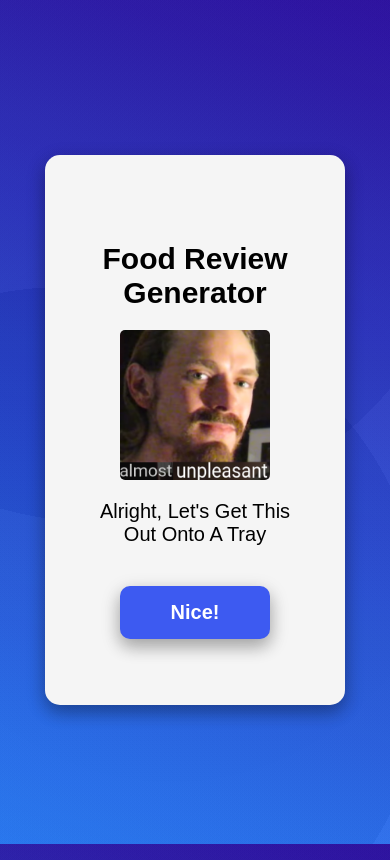
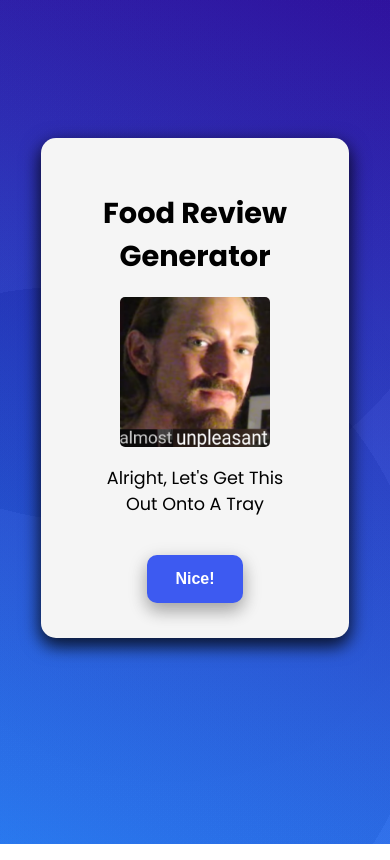
Before and after one commit to Datavahvero/FoodReviewGenerator, a plain HTML site: page index.html in a window 390 px wide. Drawn offline with Linux system fonts and the light colour scheme.

Commit message:
Changed the font and font size

```diff
--- a/style.css
+++ b/style.css
@@ -1,6 +1,8 @@
+@import url("https://fonts.googleapis.com/css2?family=Poppins:wght@400;700&display=swap");
+
 body {
-  font-family: "poppins", sans-serif;
-  height: 100vh;
+  font-family: "Poppins", sans-serif;
+  height: 90vh;
   display: flex;
   align-items: center;
   justify-content: center;
@@ -32,18 +34,17 @@ body {
 }
 
 h1 {
-  font-size: 40px;
+  font-size: 3rem;
   font-weight: bold;
 }
 
 p {
-  padding: auto;
-  font-size: 20px;
+  font-size: 1.5rem;
 }
 
 .card {
-  height: 450px;
-  width: 700px;
+  height: 30rem;
+  width: 55rem;
   display: flex;
   flex-direction: column;
   text-align: center;
@@ -52,12 +53,13 @@ p {
   background-color: whitesmoke;
   padding: 50px;
   border-radius: 15px;
-  box-shadow: 0 8px 16px 0 rgba(0, 0, 0, 0.2), 0 6px 20px 0 rgba(0, 0, 0, 0.19);
+  box-shadow: 0 8px 16px 0 rgba(0, 0, 0, 0.513),
+    0 6px 20px 0 rgba(0, 0, 0, 0.561);
 }
 
 button {
-  width: 150px;
-  font-size: 20px;
+  width: 6rem;
+  font-size: 1rem;
   font-weight: bold;
   margin-top: 20px;
   padding: 15px;
@@ -71,8 +73,8 @@ button {
 }
 
 button:hover {
-  box-shadow: 0 12px 16px 0 rgba(0, 0, 0, 0.24),
-    0 17px 50px 0 rgba(0, 0, 0, 0.19);
+  box-shadow: 0 12px 16px 0 rgba(0, 0, 0, 0.589),
+    0 17px 50px 0 rgba(0, 0, 0, 0.493);
 }
 
 img {
@@ -83,8 +85,8 @@ img {
 
 @media only screen and (max-width: 800px) {
   .card {
-    height: 450px;
-    width: 550px;
+    height: 35rem;
+    width: 20rem;
   }
 
   img {
@@ -96,27 +98,40 @@ img {
 
 @media only screen and (max-width: 650px) {
   .card {
-    height: 500px;
-    width: 400px;
+    height: 35rem;
+    width: 20rem;
   }
 }
 
-@media only screen and (max-width: 515px) {
+@media only screen and (max-width: 500px) {
   .card {
-    height: 500px;
-    width: 380px;
+    height: 30rem;
+    width: 15rem;
+  }
+
+  h1 {
+    font-size: 2rem;
+    font-weight: bold;
+  }
+
+  p {
+    font-size: 1.3rem;
   }
 }
 
 @media only screen and (max-width: 400px) {
   .card {
-    height: 450px;
-    width: 200px;
+    height: 25rem;
+    width: 13rem;
   }
 
   h1 {
-    font-size: 30px;
+    font-size: 1.8rem;
     font-weight: bold;
+  }
+
+  p {
+    font-size: 1.1rem;
   }
 
   img {
```
